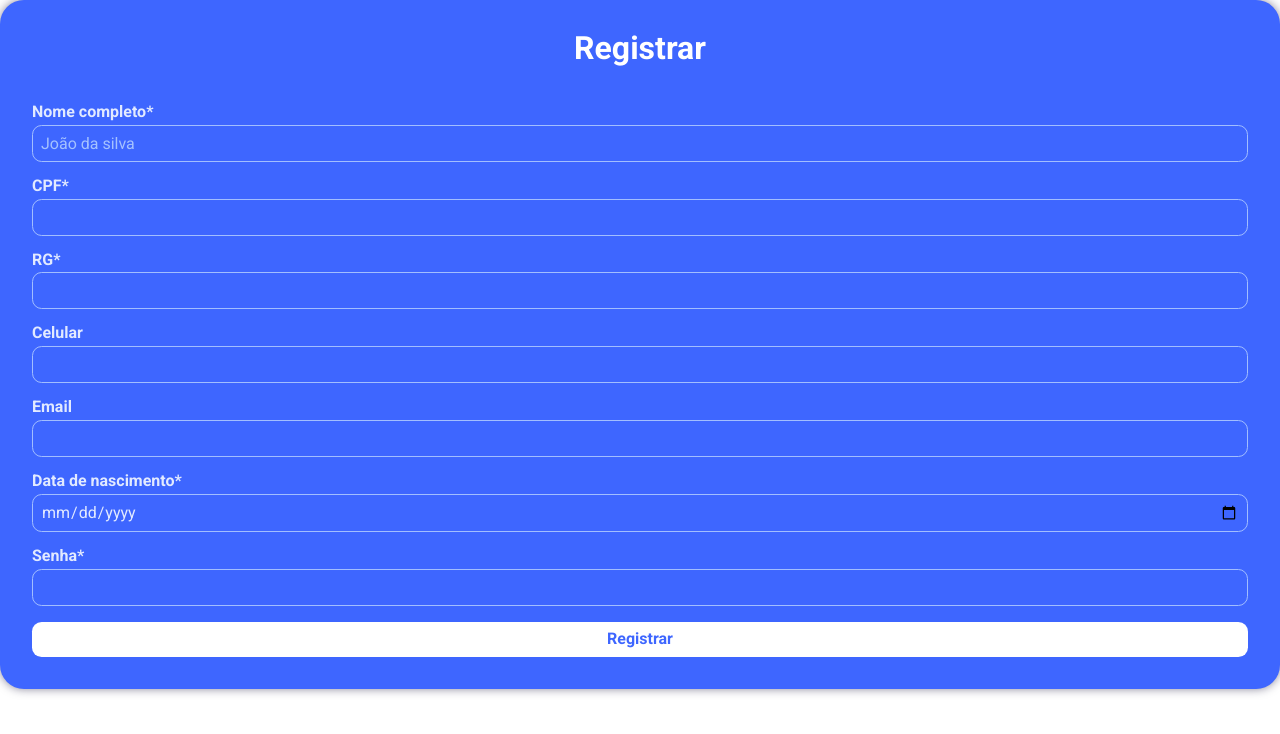
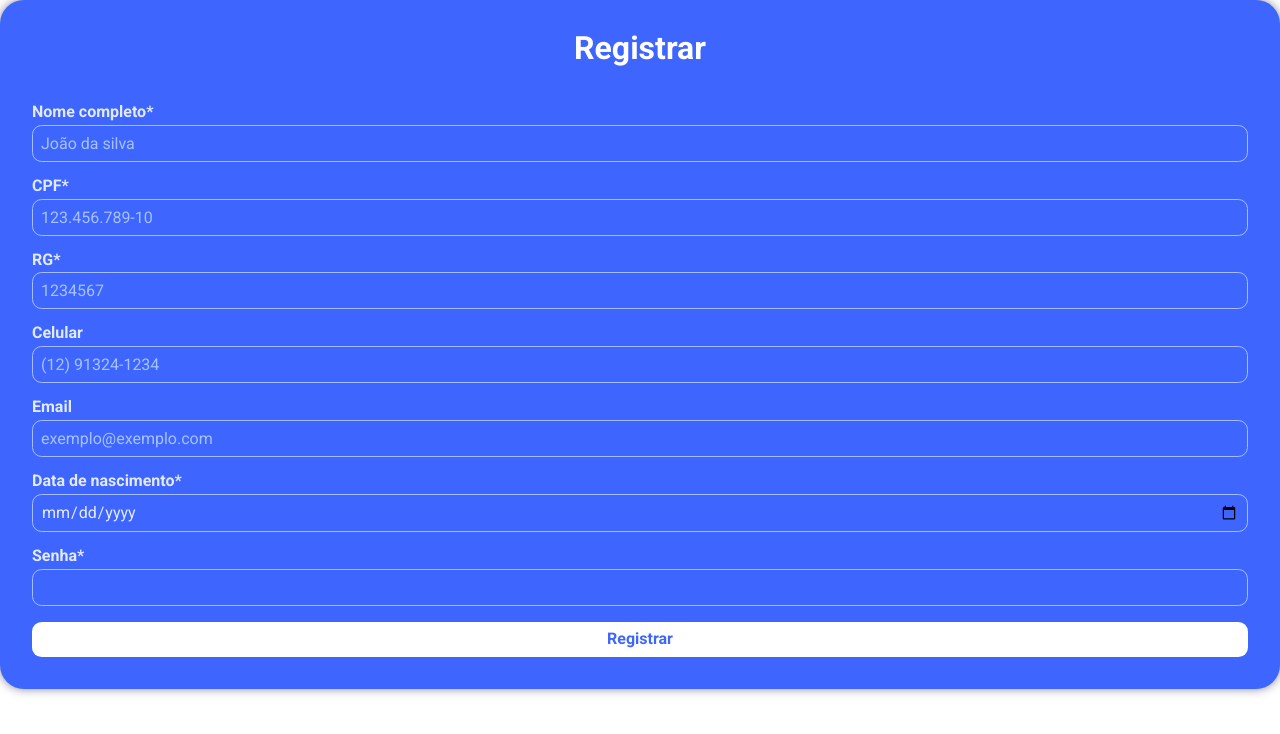
Before and after one commit to DenisLevy76/auth-frontend, a React (Vite) app: page /register in a window 1280 px wide. Shown: the top 734 px of the page. Built offline with nearby package versions, Linux system fonts and the light colour scheme.

Commit message:
004 - Fix placeholder messages

```diff
--- a/src/components/RegisterFormComponent/index.jsx
+++ b/src/components/RegisterFormComponent/index.jsx
@@ -8,10 +8,10 @@ export const RegisterFormComponent = () => (
     <FormRegister action="">
       <H1Component>Registrar</H1Component>
       <InputComponent id="fullName" labelText="Nome completo" required type="text" variant='dark' placeholder="João da silva" labelColor='#e2eaff'/>
-      <InputComponent id="CPF" labelText="CPF" required type="number" variant='dark' labelColor='#e2eaff'/>
-      <InputComponent id="RG" labelText="RG" required type="number" variant='dark' labelColor='#e2eaff'/>
-      <InputComponent id="cellphone" labelText="Celular" type="number" variant='dark' labelColor='#e2eaff'/>
-      <InputComponent id="email" labelText="Email" type="email" variant='dark' labelColor='#e2eaff'/>
+      <InputComponent id="CPF" labelText="CPF" required type="number" variant='dark' labelColor='#e2eaff' placeholder="123.456.789-10"/>
+      <InputComponent id="RG" labelText="RG" required type="number" variant='dark' labelColor='#e2eaff' placeholder="1234567"/>
+      <InputComponent id="cellphone" labelText="Celular" type="number" variant='dark' labelColor='#e2eaff' placeholder="(12) 91324-1234"/>
+      <InputComponent id="email" labelText="Email" type="email" variant='dark' labelColor='#e2eaff' placeholder="exemplo@exemplo.com"/>
       <InputComponent id="birthday" labelText="Data de nascimento" required type="date" variant='dark' labelColor='#e2eaff'/>
       <InputComponent id="password" labelText="Senha" required type="text" variant='dark' labelColor='#e2eaff'/>
       <ButtonComponent textLabel="Registrar" bgcolor='white' color='#3e66ff' variant='dark' labelColor='#e2eaff'/>
```
